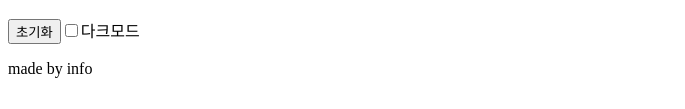
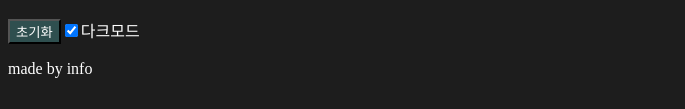
Before and after one commit to In-Fo/midnight-chaser-helper, a plain HTML site: page index.html in a window 1280 px wide. Shown: the part 630-739 px from the top of the page, without its empty margins (0-685 px from the left). Drawn offline with Linux system fonts and the light colour scheme.

Commit message:
2.0
Added darkmode

```diff
--- a/index.html
+++ b/index.html
@@ -428,7 +428,7 @@
     </table>
     <br />
     <div id="functionButton">
-        <button id='reset' onclick="resetall()">초기화</button><input type="checkbox" id="switch">다크모드</input>
+        <button id='reset' onclick="resetall()">초기화</button><input type="checkbox" id="switch" checked></input><label for="switch">다크모드</label>
         <p>made by info</p>
     </div>
 </body>
```
